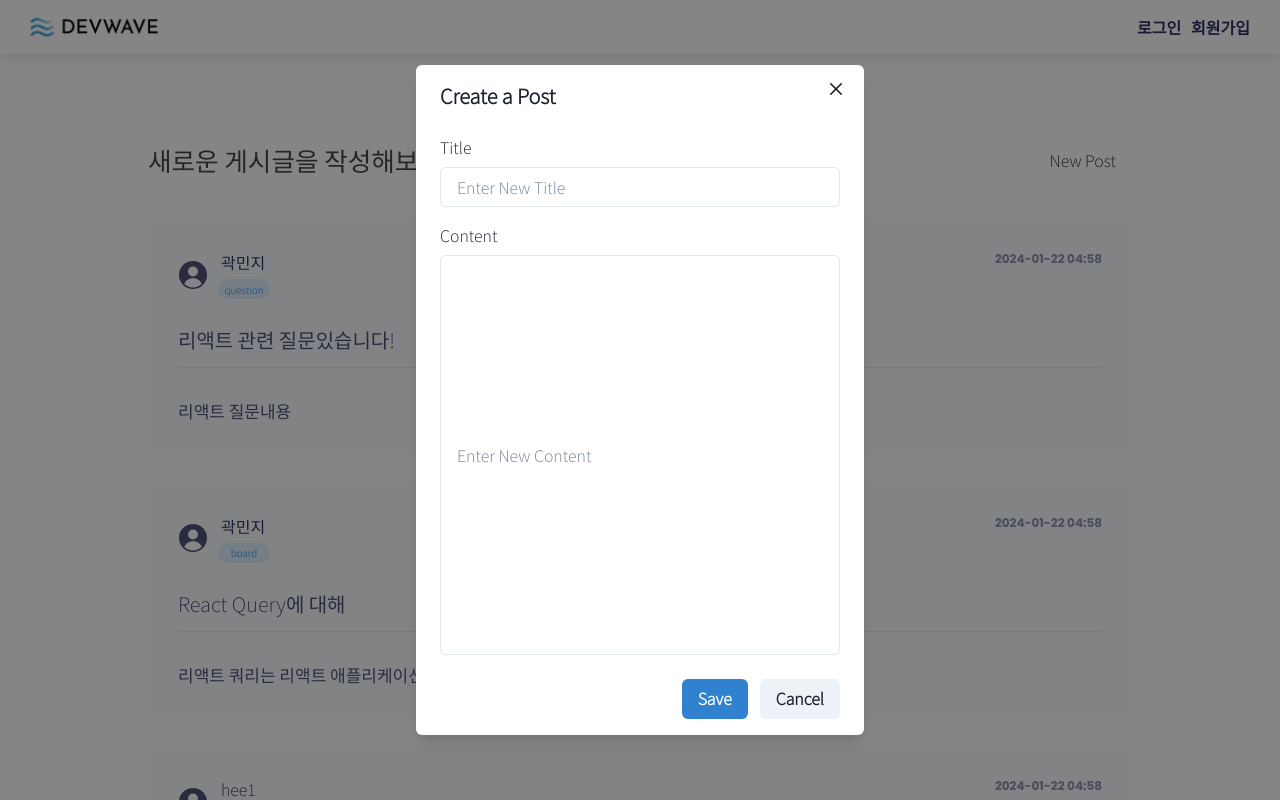
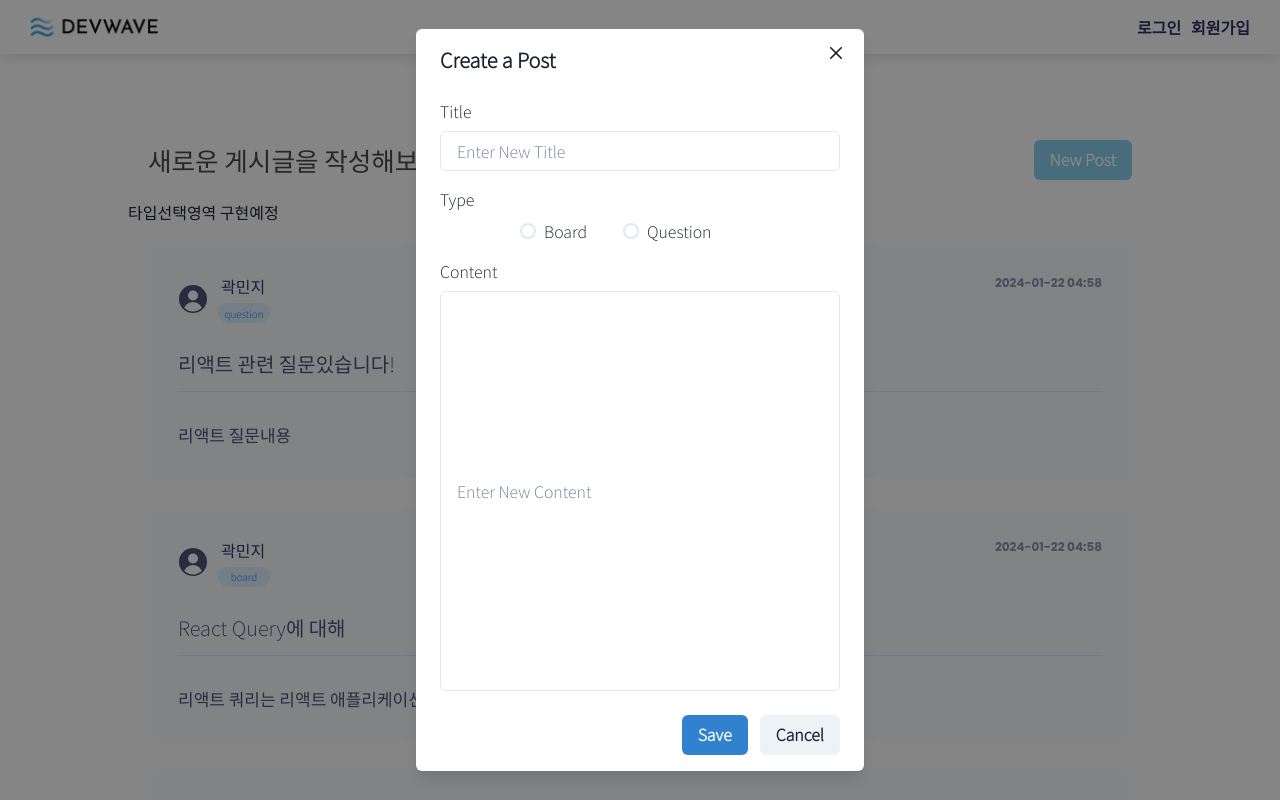
Before and after one commit to HangHae-Devwave/devwave-frontend, a React (Create React App) app: page / in a window 1280 px wide. Both pictures are taken after a click on the button "New Post". Shown: the top 800 px of the page. Built offline with nearby package versions, Linux system fonts and the light colour scheme.

Commit message:
feat: Home.jsx localstorage로 수정

```diff
--- a/src/containers/Detail.jsx
+++ b/src/containers/Detail.jsx
@@ -6,6 +6,7 @@ import { Input } from '@chakra-ui/react'
 import { Button, ButtonGroup } from '@chakra-ui/react'
 import PostManager from '../server/postService';
 import { useToast } from '@chakra-ui/react';
+// import { useDisclosure } from '@chakra-ui/react-use-disclosure';
 
 const Detail = () => {
   // Home.jsx에서 데이터 가져옴
@@ -14,8 +15,7 @@ const Detail = () => {
   const postTitle = location.post.title;
   const postAuthor = location.post.author;
   const postContent = location.post.content;
-  // const postComments = location.post.comment || [];
-  const [postComments, setPostComments] = useState(location.post.comment || []);
+  const [postComments, setPostComments] = useState(location.post.comment || [{}]);
 
   // 이전 페이지로 돌아가기 기능을 위한 navigate
   const navigate = useNavigate();
@@ -53,6 +53,10 @@ const Detail = () => {
       );
       // 기존 게시물 목록에 새 게시글 추가 후 상태 업데이트
       setPostComments((postComments) => [...postComments , createdReply]);
+      const localStorageReply = postComments
+      console.log(localStorageReply);
+      // const newLocalStoragePosts = [...localStoragePosts, createdPost];
+      // localStorage.setItem('posts', JSON.stringify(newLocalStoragePosts));
       setNewReply('');
       toast({
         title: '작성 성공',
@@ -68,7 +72,15 @@ const Detail = () => {
     }
   };
 
+  // const { isOpen, onOpen, onClose } = useDisclosure();
 
+  // // 게시글 삭제 버튼
+  // const editButtonHandler = () => {
+
+  // }
+  // const deleteButtonHandler = () => {
+
+  // }
 
 
 
--- a/src/containers/Home.jsx
+++ b/src/containers/Home.jsx
@@ -21,6 +21,9 @@ import {
 import { Wrap, WrapItem } from '@chakra-ui/react';
 // chakra toast
 import { useToast } from '@chakra-ui/react';
+// chakra radio
+import { Radio, RadioGroup } from '@chakra-ui/react'
+import { Stack } from '@chakra-ui/react'
 import PostItem from '../components/PostItem';
 import Loading from '../components/Loading';
 
@@ -34,7 +37,7 @@ const Home = () => {
   // 게시물 CRUD관련 클래스 객체 생성
   const postManager = new PostManager();
   // 게시물 작성시 사용되는 state
-  const [inputVal, setInputVal] = useState({ type: 'board', title: '', content: '' });
+  const [inputVal, setInputVal] = useState({ type: '', title: '', content: '' });
   // 게시물 데이터 상태관리
   const [posts, setPosts] = useState([]);
   const [isLoading, setIsLoading] = useState(true);
@@ -45,14 +48,16 @@ const Home = () => {
     duration: 4000,
   });
 
+  // 민지님이 캐시 만드려고 시도한 코드
+  // 초기 데이터를 가져오는 방식
   useEffect(() => {
     // 서버에서 데이터를 가져와서 로컬 상태에 설정하는 비동기 함수
     const fetchPosts = async () => {
       // localStorage에 저장된 posts 데이터가 있다면
       // 서버 호출하지 않고 localStorage 데이터를 posts에 저장
-      // if (localStorage.getItem('posts').length) {
-      //   setPosts(JSON.parse(localStorage.getItem('posts')));
-      // } else {
+      if (!!localStorage.getItem('posts')) {
+        setPosts(JSON.parse(localStorage.getItem('posts')));
+      } else {
       // 서버에서 데이터를 가져오는 비동기 요청
       await postManager
         .getPostList()
@@ -63,11 +68,9 @@ const Home = () => {
         .catch((error) => {
           console.error(error);
         });
-      // }
+      }
       setIsLoading(false);
     };
-
-    // 컴포넌트가 마운트될 때 한 번 데이터를 가져오도록 호출
     fetchPosts();
   }, []); // 빈 배열은 컴포넌트가 마운트될 때만 실행되도록 보장
 
@@ -88,15 +91,19 @@ const Home = () => {
     // --- 민지 ---
     if (!!inputVal.title && !!inputVal.content) {
       const createdPost = await postManager.createPost(
+        inputVal.type,
         inputVal.title,
         inputVal.content,
         localStorage.getItem('nickname')
       );
       // 기존 게시물 목록에 새 게시글 추가 후 상태 업데이트
       setPosts((prevPosts) => [...prevPosts, createdPost]);
+      const localStoragePosts = JSON.parse(localStorage.getItem('posts')) || [];
+      const newLocalStoragePosts = [...localStoragePosts, createdPost];
+      localStorage.setItem('posts', JSON.stringify(newLocalStoragePosts));
       // 모달 닫기 및 입력 폼 초기화
       onClose();
-      setInputVal({ type: 'board', title: '', content: '' });
+      setInputVal({ type: '', title: '', content: '' });
       // 성공적인 게시물 작성 토스트 메시지 표시
       toast({
         title: '작성 성공',
@@ -112,7 +119,7 @@ const Home = () => {
     }
   };
 
-  // const typeChangeHandler = (type) => setInputVal({ ...inputVal, type });
+  const typeChangeHandler = (type) => setInputVal({ ...inputVal, type: type });
   const titleChangeHandler = (e) => setInputVal({ ...inputVal, title: e.target.value });
   const contentChangeHandler = (e) => setInputVal({ ...inputVal, content: e.target.value });
 
@@ -121,8 +128,17 @@ const Home = () => {
       <Container>
         <Header>
           <Logo>새로운 게시글을 작성해보세요!</Logo>
-          <NewPostButton onClick={onOpen}>New Post</NewPostButton>
+          <Button
+            backgroundColor={"skyblue"}
+            color={"white"}
+            onClick={onOpen}>
+              New Post
+          </Button>
         </Header>
+
+        <TypeSection>
+          타입선택영역 구현예정
+        </TypeSection>
 
         <Content>
           {/* 게시물 목록 */}
@@ -130,7 +146,11 @@ const Home = () => {
           {!isLoading && (
             <Posts>
               {posts.map((post) => (
-                <PostItem key={post.id} onClick={() => handlePostClick(post)} post={post}></PostItem>
+                <PostItem
+                  key={post.id}
+                  onClick={() => handlePostClick(post)}
+                  post={post}>
+                </PostItem>
               ))}
             </Posts>
           )}
@@ -145,7 +165,19 @@ const Home = () => {
                 {/* Modal Input */}
                 <FormControl>
                   <FormLabel>Title</FormLabel>
-                  <Input value={inputVal.title} onChange={titleChangeHandler} placeholder="Enter New Title" />
+                  <Input
+                    value={inputVal.title}
+                    onChange={titleChangeHandler}
+                    placeholder="Enter New Title" />
+                </FormControl>
+                <FormControl mt={4}>
+                  <FormLabel>Type</FormLabel>
+                  <RadioGroup value={inputVal.type} onChange={(e)=>typeChangeHandler(e)}>
+                    <Stack direction='row'>
+                      <Radio value='board' checked ml={20}>Board</Radio>
+                      <Radio value='question' ml={7}>Question</Radio>
+                    </Stack>
+                  </RadioGroup>
                 </FormControl>
                 <FormControl mt={4}>
                   <FormLabel>Content</FormLabel>
@@ -192,19 +224,9 @@ const Header = styled.div`
 const Logo = styled.h1`
   font-size: 1.6em;
 `;
-const NewPostButton = styled.button`
-  background-color: #fff;
-  color: #333;
-  padding: 8px 16px;
-  border: none;
-  border-radius: 5px;
-  cursor: pointer;
-  &:hover {
-    transition: 0.3s ease;
-    background-color: #494949;
-    color: #24deffe4;
-  }
-`;
+const TypeSection = styled.div`
+
+`
 const Content = styled.div`
   padding: 20px;
   & > img {
--- a/src/containers/Profile.jsx
+++ b/src/containers/Profile.jsx
@@ -23,6 +23,7 @@ import PostManager from '../server/postService';
 import basicUserIcon from '../assets/basic-user-icon.svg';
 import ProfileImg from '../components/ProfileImg';
 import PostItem from '../components/PostItem';
+import { useNavigate } from 'react-router-dom';
 
 const Profile = () => {
   // 모달 관련
@@ -81,6 +82,11 @@ const Profile = () => {
     }
     fetchMyPosts();
   }, [])
+
+  const navigate = useNavigate();
+  const handlePostClick = (post) => {
+    navigate(`/${post.id}`, { state: { post } });
+  };
 
   // 프로필 이미지 업로드 로직
   const imageUploadHandler = (e) => {
@@ -142,7 +148,11 @@ const Profile = () => {
                   .filter((myPosts) => myPosts.author === localStorage.getItem('nickname'))
                   .map((myPosts) => (
                     <div key={myPosts.id}>
-                      <PostItem key={myPosts.id} post={myPosts}></PostItem>
+                      <PostItem
+                        key={myPosts.id}
+                        onClick={() => handlePostClick(myPosts)}
+                        post={myPosts}>
+                      </PostItem>
                     </div>
                   ))}
               </Posts>
--- a/src/server/postService.js
+++ b/src/server/postService.js
@@ -112,7 +112,7 @@ class PostManager {
     const id = uniqueId;
     const date = this.dateFormat(new Date());
     const comment = [{}];
-    const post = { type, id, title, content, author, date, comment };
+    const post = { id, type, title, content, author, date, comment };
     this.posts.push(post);
     return post;
   }
@@ -121,7 +121,7 @@ class PostManager {
   async createReply(postId, replyAuthor, replyContent){
     await this.sleep(1000);
     const targetPost = this.posts.find((post) => post.id === postId);
-    console.log(targetPost);
+    // console.log(targetPost);
     const uniqueId = uuidv4();
     const replyId = `reply_${uniqueId}`;
     const replyData = {replyId, replyAuthor, replyContent};
```
